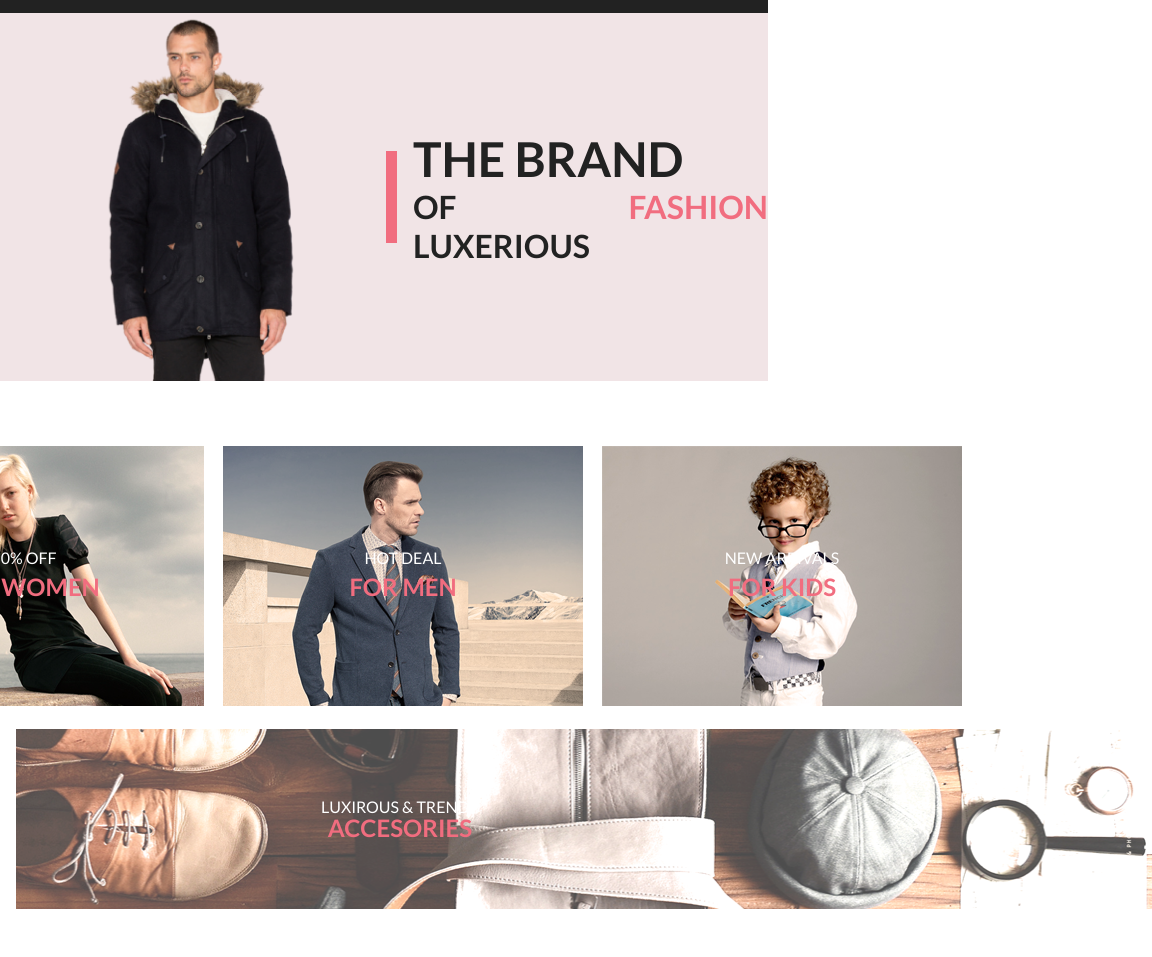
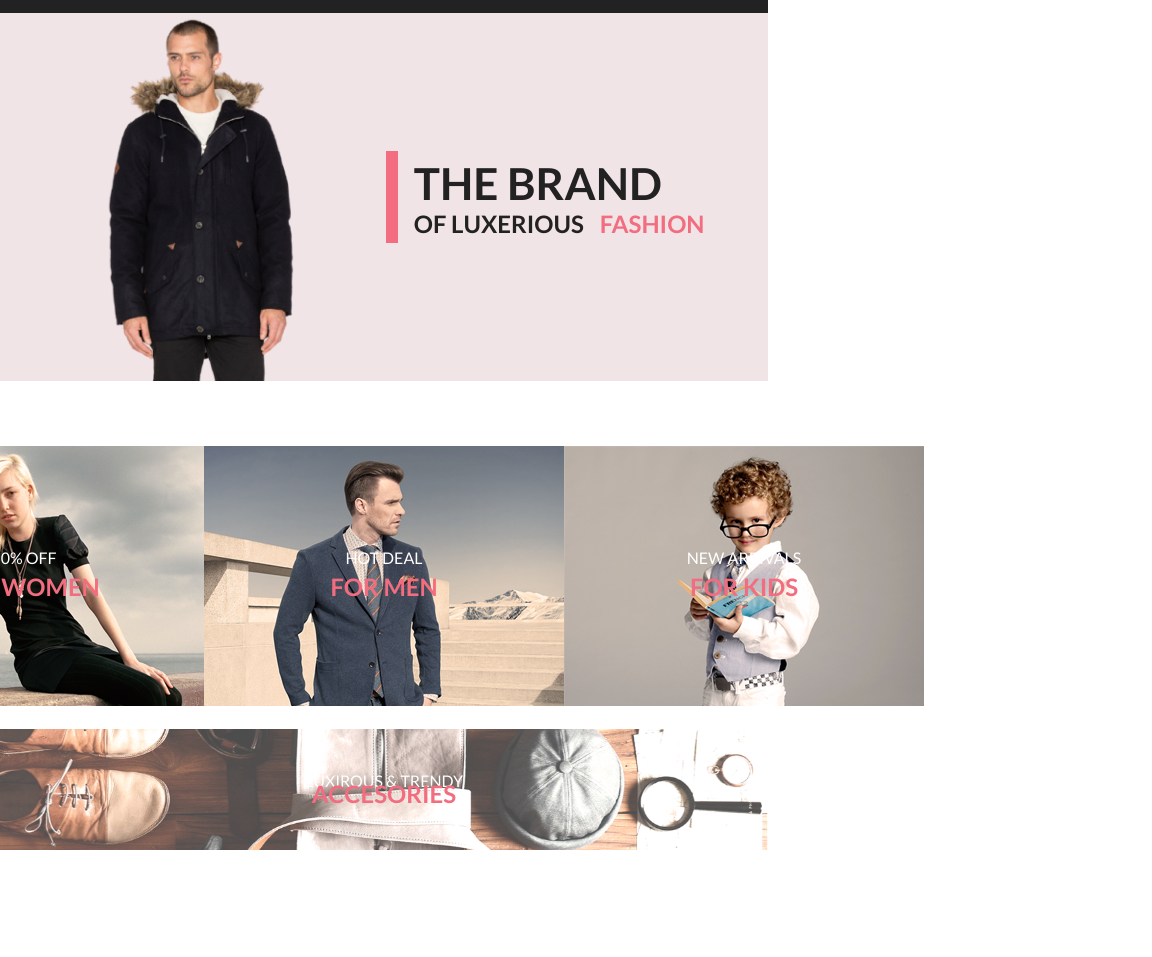
Before and after one commit to oleg-mng/html_css_7_, a plain HTML site: page index.html in a window 768 px wide. Shown: the part 61-1018 px from the top of the page, 1152 px wide, since content can reach past the window. Drawn offline with Linux system fonts and the light colour scheme.

Commit message:
added changes (1024px)

```diff
--- a/style.css
+++ b/style.css
@@ -335,23 +335,49 @@
 
     }
 
+    .content_upper_text_brand_lower {
+        display: flex;
+        gap: 16px;
+    }
+
+    .content_upper_text_brand {
+        font-size: 44px;
+    }
+
+    .content_upper_text_brand_lux {
+        font-size: 24px;
+    }
+
+    .content_upper_text_brand_fashion {
+        font-size: 24px;
+    }
+
     .content_middle {
-        margin-top: 0px;
+        /* margin-top: 0px;
         display: flex;
         flex-wrap: wrap;
         align-content: flex-start;
         flex-direction: column;
         justify-content: space-evenly;
-        align-items: flex-start;
+        align-items: flex-start; */
     }
 
     .content_middle_1 {
+        width: 100%;
+        margin: 0;
+        padding: 0;
+        /* margin-left: 6%;
+        margin-right: 6%; */
         margin-top: 65px;
         margin-bottom: 19px;
-        padding-left: 19px;
-        padding-right: 19px;
-        width: 100%;
-        gap: 19px;
+
+        /* padding-left: calc(50% - 734px / 2);
+        padding-right: calc(50% - 734px / 2); */
+
+        display: flex;
+        justify-content: center;
+        gap: 0px;
+
         /* display: grid;
         grid-template-columns: 19px 1fr 19px 1fr 19px 1fr 19px;
         gap: 0px; */
@@ -359,12 +385,43 @@
 
     }
 
+    /* .content_middle_1_1{
+        width: 231px;
+        height: 167px;
+
+    }
+    .content_middle_1_2{
+        width: 231px;
+        height: 167px;
+
+    }
+    .content_middle_1_3{
+        width: 231px;
+        height: 167px;
+
+    } */
+
+    /* .center {
+        padding-left: calc(50% - 996px / 2);
+        padding-right: calc(50% - 996px / 2);
+    } */
+
     .content_middle_2 {
-        justify-content: center;
+        margin: 0;
+        padding: 0;
         width: 100%;
-        margin: 0px;
-        margin-left: 16px;
-        margin-right: 16px;
+
+        display: flex;
+        flex-wrap: nowrap;
+        flex-direction: column;
+        align-content: space-between;
+        justify-content: space-around;
+
+        /* margin-left: 16px;
+        margin-right: 16px; */
+
+
+        /* align-items: stretch; */
     }
 
 
```
